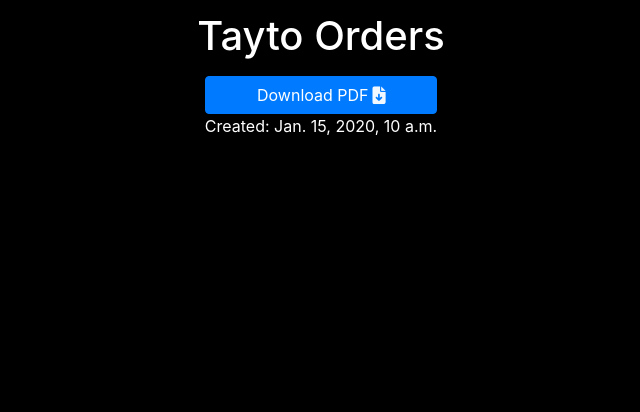
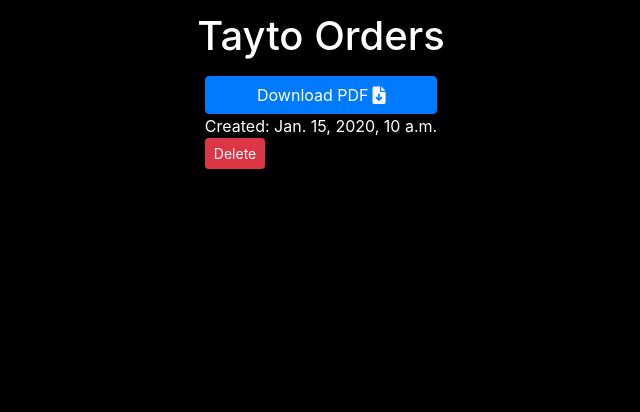
Before and after one commit to DiarmuidSheeran/order-form, a Django app: page /tayto_saved_orders/ in a window 1280 px wide. Shown: the part 627-1039 px from the top of the page, without its empty margins (319-959 px from the left). Run offline with Django 3.2, Linux system fonts and the light colour scheme; tables that the repository leaves empty hold one stand-in row (values such as "Sample post"); some libraries are stand-ins or nearby versions.

Commit message:
Create Delete Order view and url pattern and add it to the tayto order template

```diff
--- a/orderForm/templates/orderForm/tayto_saved_orders.html
+++ b/orderForm/templates/orderForm/tayto_saved_orders.html
@@ -11,9 +11,14 @@
         <ul class="list-unstyled">
             {% for order in orders %}
             <li>
-
                 <a href="{% url 'generate_pdf' order.id %}" class="btn btn-primary btn-block">Download PDF <i class="fa-solid fa-file-arrow-down fa-beat-fade" style="color: #ffffff;"></i></a>
                 Created: {{ order.created_at }}
+                <div>
+                    <form method="post" action="{% url 'delete_order' order.id %}" style="display: inline;">
+                        {% csrf_token %}
+                        <button type="submit" class="btn btn-danger btn-sm">Delete</button>
+                    </form>
+                </div>
             </li>
             <br>
             {% endfor %}
--- a/orderForm/urls.py
+++ b/orderForm/urls.py
@@ -6,4 +6,5 @@
     path('saved_orders/', views.savedOrders, name="saved_orders"),
     path('tayto_saved_orders/', views.taytoSavedOrders, name="tayto_saved_orders"),
     path('order/<int:order_id>/pdf/', views.generate_pdf, name='generate_pdf'),
+    path('order/<int:order_id>/delete/', views.delete_order, name='delete_order'),
 ]
--- a/orderForm/views.py
+++ b/orderForm/views.py
@@ -1,4 +1,4 @@
-from django.shortcuts import render, get_object_or_404
+from django.shortcuts import render, get_object_or_404, redirect
 from django.http import HttpResponse
 from weasyprint import HTML
 from .models import taytoOrder
@@ -37,3 +37,8 @@
     response = HttpResponse(pdf, content_type='application/pdf')
     response['Content-Disposition'] = f'attachment; filename="order_{order_id}.pdf"'
     return response
+
+def delete_order(request, order_id):
+    order = get_object_or_404(taytoOrder, id=order_id)
+    order.delete()
+    return redirect('tayto_saved_orders')
```
Also changed, not shown: tayto/templates/tayto/tayto-order.html (+7 -1 lines), tayto/templatetags/custom_filters.py (added, +7 -0 lines), tayto/templatetags/__init__.py (added).
